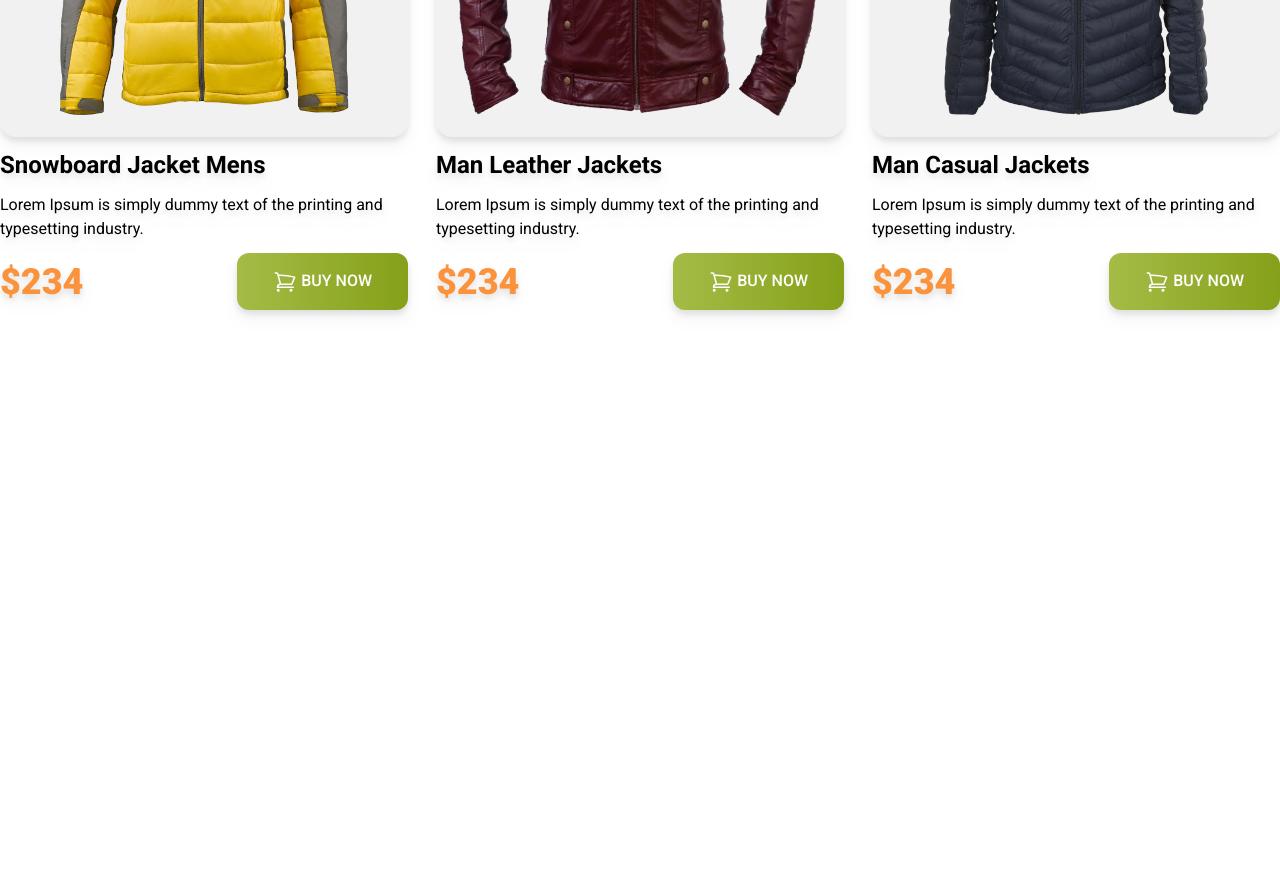
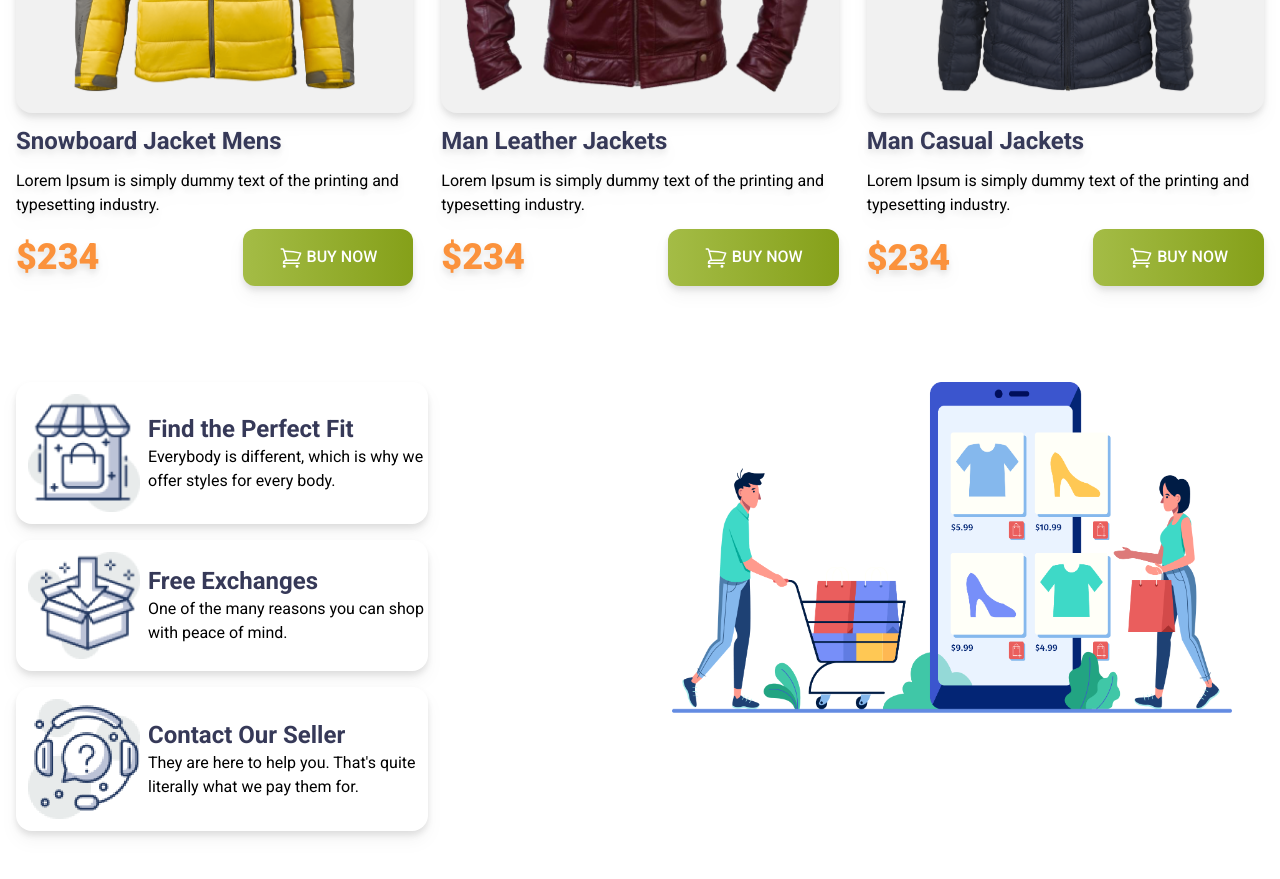
Before and after one commit to AliAbid178/penguin-fashion-with-tailwind, a plain HTML site: page index.html in a window 1280 px wide. Shown: the part 1900-2779 px from the top of the page. Before the commit the page ends 2258 px from the top, so only its background shows below. Drawn offline with nearby package versions, Linux system fonts and the light colour scheme.

Commit message:
done work

```diff
--- a/index.html
+++ b/index.html
@@ -41,7 +41,7 @@
         <div class="flex flex-col md:flex-row justify-between items-center">
             <div class="space-y-3">
                 <h1 class="text-7xl uppercase font-bebas"><span class="text-[#FABE4C]">Be the Penguins</span> <br>
-                   <span span class="text-[#363958]">of Winter</span></h1>
+                   <span  class="text-[#363958]">of Winter</span></h1>
                 <p>Lorem Ipsum is simply dummy text of the printing
                     and typesetting industry.
                 </p>
@@ -64,8 +64,8 @@
     </header>
     <main class="max-w-7xl mx-auto">
         <!-- women jacket section -->
-        <section class="py-12 ">
-            <h3 class="text-5xl font-bebas">W0Man Jacket</h3>
+        <section class="py-12 px-4">
+            <h3 class="text-5xl font-bebas text-[#363958]">W0Man Jacket</h3>
             <!-- jacket container -->
             <div class="grid grid-cols-1 md:grid-cols-2 lg:grid-cols-3 gap-7 font-roboto">
                 <!-- jecket 1 -->
@@ -73,7 +73,7 @@
                     <div class="bg-[#F1F1F1] p-5 rounded-2xl">
                         <img src="images/jacket-1.png" alt="">
                     </div>
-                    <h4 class="text-2xl font-bold">Yellow Coat Jacket </h4>
+                    <h4 class="text-2xl font-bold text-[#363958]">Yellow Coat Jacket </h4>
                     <p>
                         Lorem Ipsum is simply dummy text of the
                         printing and typesetting industry.
@@ -99,7 +99,7 @@
                     <div class="bg-[#F1F1F1] p-5 rounded-2xl">
                         <img src="images/jacket-2.png" alt="">
                     </div>
-                    <h4 class="text-2xl font-bold">Ladies Jacket </h4>
+                    <h4 class="text-2xl font-bold text-[#363958]">Ladies Jacket </h4>
                     <p>
                         Lorem Ipsum is simply dummy text of the
                         printing and typesetting industry.
@@ -125,7 +125,7 @@
                     <div class="bg-[#F1F1F1] p-5 rounded-2xl">
                         <img src="images/jacket-3.png" alt="">
                     </div>
-                    <h4 class="text-2xl font-bold">Woman Leather Jacket  </h4>
+                    <h4 class="text-2xl font-bold text-[#363958]">Woman Leather Jacket  </h4>
                     <p>
                         Lorem Ipsum is simply dummy text of the
                         printing and typesetting industry.
@@ -150,8 +150,8 @@
         </section>
 
         <!-- man jacket section -->
-        <section class="py-12 ">
-            <h3 class="text-5xl font-bebas">Man Jacket</h3>
+        <section class="py-12 px-4">
+            <h3 class="text-5xl font-bebas text-[#363958]">Man Jacket</h3>
             <!-- jacket container -->
             <div class="grid grid-cols-1 md:grid-cols-2 lg:grid-cols-3 gap-7 font-roboto">
                 <!-- jecket 1 -->
@@ -159,7 +159,7 @@
                     <div class="bg-[#F1F1F1] p-5 rounded-2xl">
                         <img src="images/jacket-4.png" alt="">
                     </div>
-                    <h4 class="text-2xl font-bold">Snowboard Jacket Mens </h4>
+                    <h4 class="text-2xl font-bold text-[#363958]">Snowboard Jacket Mens </h4>
                     <p>
                         Lorem Ipsum is simply dummy text of the
                         printing and typesetting industry.
@@ -185,7 +185,7 @@
                     <div class="bg-[#F1F1F1] p-5 rounded-2xl">
                         <img src="images/jacket-5.png" alt="">
                     </div>
-                    <h4 class="text-2xl font-bold">Man Leather Jackets </h4>
+                    <h4 class="text-2xl font-bold text-[#363958]">Man Leather Jackets </h4>
                     <p>
                         Lorem Ipsum is simply dummy text of the
                         printing and typesetting industry.
@@ -211,7 +211,7 @@
                     <div class="bg-[#F1F1F1] p-5 rounded-2xl">
                         <img src="images/jacket-6.png" alt="">
                     </div>
-                    <h4 class="text-2xl font-bold">Man Casual Jackets </h4>
+                    <h4 class="text-2xl font-bold text-[#363958]">Man Casual Jackets </h4>
                     <p>
                         Lorem Ipsum is simply dummy text of the
                         printing and typesetting industry.
@@ -236,6 +236,59 @@
         </section>
 
         <!-- inter section -->
+        <section class="py-12 px-4">
+            <div class="flex flex-col-reverse md:flex-row lg:flex-row justify-between gap-9 ">
+                <!-- communication div -->
+                <div class="font-roboto flex flex-col gap-4">
+                    <!-- fit -->
+                    <div class="bg-[#FFF] p-1 rounded-2xl space-y-3 drop-shadow-lg ">
+                        <div class="flex items-center">
+                            <div class="w-32 p-2 rounded-2xl">
+                               <img  src="icons/house.png" alt="">
+                            </div>
+                            <div>
+                                <h4 class="text-2xl font-bold text-[#363958]">Find the Perfect Fit</h4>
+                                <p>Everybody is different, which is why we <br>
+                                    offer styles for every body.
+                                </p>
+                            </div>
+                        </div>
+                    </div>
+                    <!-- box -->
+                    <div class="bg-[#FFF] p-1 rounded-2xl space-y-3 drop-shadow-lg">
+                        <div class="flex items-center">
+                            <div class="w-32 p-2 rounded-2xl">
+                               <img  src="icons/box.png" alt="">
+                            </div>
+                            <div>
+                                <h4 class="text-2xl font-bold text-[#363958]">Free Exchanges</h4>
+                                <p>One of the many reasons you can shop <br>
+                                    with peace of mind.
+                                </p>
+                            </div>
+                        </div>
+                    </div>
+                    <!-- quisten -->
+                    <div class="bg-[#FFF] p-1 rounded-2xl space-y-3 drop-shadow-lg">
+                        <div class="flex items-center">
+                            <div class="w-32 p-2 rounded-2xl">
+                               <img  src="icons/question.png" alt="">
+                            </div>
+                            <div>
+                                <h4 class="text-2xl font-bold text-[#363958]">Contact Our Seller</h4>
+                                <p>They are here to help you. That's quite <br>
+                                    literally what we pay them for.
+                                </p>
+                            </div>
+                        </div>
+                    </div>
+                  </div>
+                  <!-- communication shopping img -->
+                  <div class="px-8  w-auto md:w-2/4 lg:w-2/4">
+                     <img src="images/shopping.png" alt="">
+                  </div>
+            </div>
+        </section>
     </main>
     <footer>
 
```
